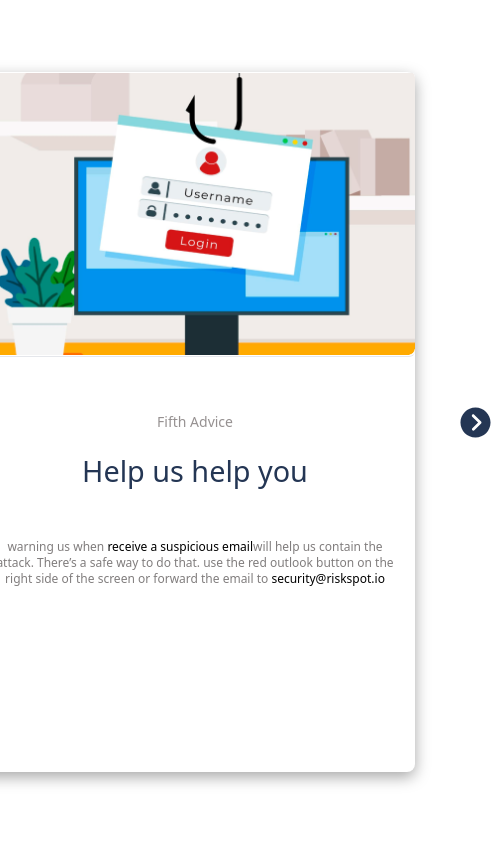
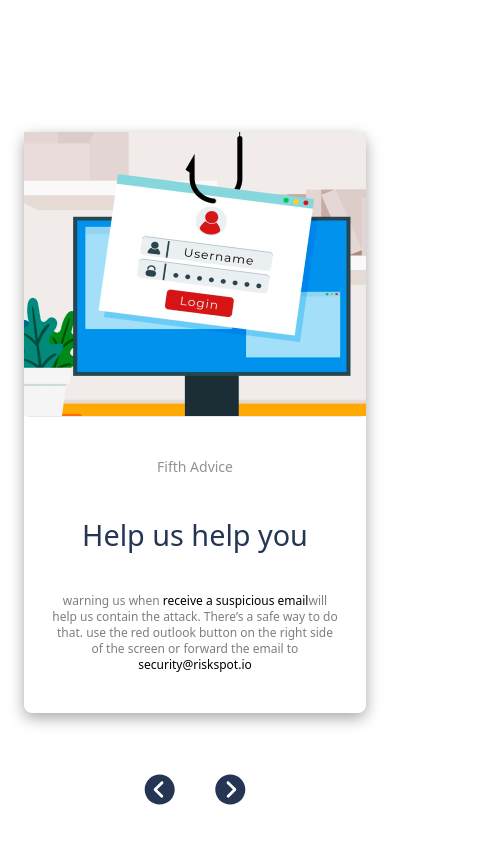
Before and after one commit to Dove-white/phishing-advice, a React (Vite) app: page /phishing-advice/fifth-advice in a window 390 px wide. Shown: the whole page, 494 px wide, since content can reach past the window. Built offline with nearby package versions, Linux system fonts and the light colour scheme.

Commit message:
Fix: Responsive to phone.

```diff
--- a/src/component/ui/Card.jsx
+++ b/src/component/ui/Card.jsx
@@ -16,32 +16,42 @@ const PhishedCard = ({
   showNextArrow,
 }) => {
   return (
-    <div className="bg-[rgb(255,255,255)] w-full h-[100vh] flex flex-col justify-center items-center">
+    <div className="w-full h-[100vh] flex flex-col justify-center items-center">
       <div className="flex gap-[42px] items-center">
-        <Link to={prevuesPage}>
+        <Link
+          to={prevuesPage}
+          className=" max-sm:absolute max-sm:bottom-9 max-sm:left-[40%] -translate-x-[40%]"
+        >
           <IoIosArrowDropleftCircle
-            className={`hover:opacity-[0.9] ` + showPrevuesArrow}
+            className={`hover:text-[#212d43]` + showPrevuesArrow}
             size={37}
             color="#243654"
           />
         </Link>
-        <div className="h-[700px] bg-white shadow-[0px_5px_15px_rgba(0,0,0,0.35)] rounded-lg w-[440px]">
-          <div className="h-[285px] border-b rounded-md flex justify-center items-center">
-            <img className="object-cover" src={image} alt="" />
+        <div className="sm:h-[700px] max-sm:max-h-[700px] bg-white shadow-[0px_5px_15px_rgba(0,0,0,0.35)] rounded-lg sm:w-[440px] max-sm:max-w-[440px] max-sm:mx-6">
+          <div className="sm:h-[285px] max-sm:h-[285px] border-b rounded-md flex justify-center items-center">
+            <img
+              className="max-sm:h-full max-sm:w-full max-sm:object-cover"
+              src={image}
+              alt=""
+            />
           </div>
-          <div className="text-center py-[55px] px-[20px]">
-            <h4 className="text-[#969191] text-sm pb-[21px] font-[500]">
+          <div className="text-center sm:py-[55px] sm:px-[20px] max-sm:px-7 max-sm:py-10 max-sm:flex max-sm:flex-col gap-10">
+            <h4 className="text-[#969191] text-sm sm:pb-[21px] font-[500]">
               {title}
             </h4>
-            <h3 className="text-[#243654] font-[500] text-[1.8rem] leading-9 pb-[50px]">
+            <h3 className="text-[#243654] font-[500] text-[1.8rem] leading-9 sm:pb-[50px]">
               {boldContent}
             </h3>
             <div className="text-[#807D7D] text-xs">{simeContent}</div>
           </div>
         </div>
-        <Link to={nextPage}>
+        <Link
+          to={nextPage}
+          className=" max-sm:absolute max-sm:bottom-9 max-sm:right-[40%] translate-x-[40%]"
+        >
           <IoIosArrowDroprightCircle
-            className={`hover:opacity-[0.9] ` + showNextArrow}
+            className={`hover:text-[#212d43] ` + showNextArrow}
             size={37}
             color="#243654"
           />
```
